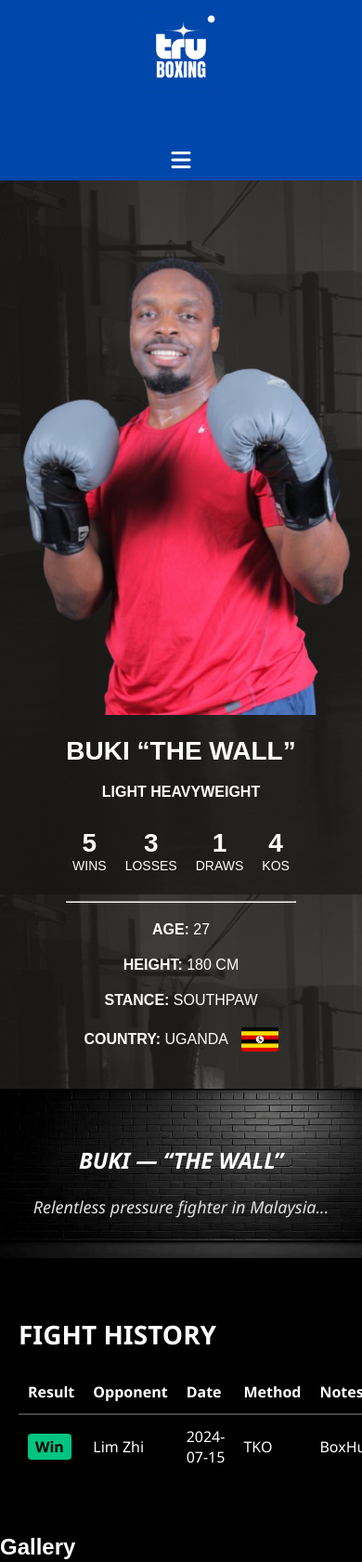
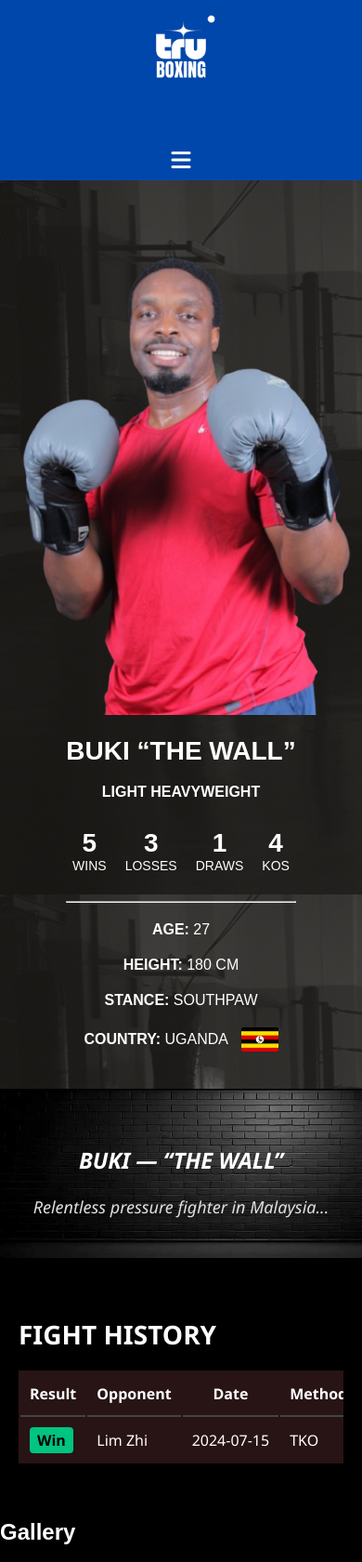
Before and after one commit to Tru-rep/tru-rec-website, a Flask app: page /fighter/buki in a window 390 px wide. Shown: the top 1680 px of the page at 93% size. Run offline with Flask 3, Linux system fonts and the light colour scheme.

Commit message:
Update fighter profile design, responsive fixes, and scrollable table

```diff
--- a/static/css/fighter_profile.css
+++ b/static/css/fighter_profile.css
@@ -1,3 +1,9 @@
+*,
+*::before,
+*::after {
+  box-sizing: border-box;
+}
+
 body {
   font-family: Arial, sans-serif;
   background-color: #000;
@@ -236,12 +242,35 @@ h3 {
   margin-bottom: 20px;
   color: #fff;
 }
+.fight-history table::-webkit-scrollbar {
+  height: 6px;
+}
+.fight-history table::-webkit-scrollbar-thumb {
+  background-color: #555;
+  border-radius: 3px;
+}
 
+/* Wrapper for horizontal scroll */
 .fight-history table {
-  width: 100%;
-  border-collapse: collapse;
-  text-align: left;
+  display: block;
+  overflow-x: auto;
+  white-space: nowrap;
+  max-width: 100%;
+  background-color: rgba(133, 67, 67, 0.3); /* Optional for visibility */
 }
+.table-scroll-wrapper {
+  overflow-x: auto;
+  max-width: 100%;
+  margin: 0 auto; /* ✅ Center the scroll container */
+  -webkit-overflow-scrolling: touch;
+}
+
+.table-scroll-wrapper table {
+  margin: 0 auto;        /* ✅ Center the table within */
+  min-width: 600px;      /* ✅ Avoid shrinking too much */
+  white-space: nowrap;   /* ✅ Force scroll if needed */
+}
+
 
 .fight-history th, .fight-history td {
   padding: 12px 10px;
@@ -250,11 +279,6 @@ h3 {
 .fight-history th {
   font-weight: 600;
   border-bottom: 2px solid #444;
-}
-.fight-history td:nth-child(5) {
-  white-space: normal;
-  overflow-wrap: break-word;
-  max-width: 180px;
 }
 
 
@@ -430,4 +454,9 @@ img.hover\:scale-105:hover {
   .overlay p {
     font-size: 16px;
   }
-}
+  .fight-history table {
+    overflow-x: auto;
+    display: block;
+    white-space: nowrap;
+    -webkit-overflow-scrolling: touch; /* Smooth iOS scrolling */
+}}
--- a/templates/fighter_profile.html
+++ b/templates/fighter_profile.html
@@ -76,9 +76,9 @@
   <h2><em>{{ fighter.name }}</em>{% if fighter.nickname %} — “{{ fighter.nickname }}”{% endif %}</h2>
   <p>{{ fighter.description }}</p>
 </div>
-
 <div class="fight-history">
   <h2>FIGHT HISTORY</h2>
+  <div class="table-scroll-wrapper">
     <table>
       <thead>
         <tr>
@@ -105,6 +105,7 @@
         {% endfor %}
       </tbody>
     </table>
+  </div>
 
   {% if fighter.fight_history|length > 5 %}
   <div class="show-more-container">
@@ -112,6 +113,7 @@
   </div>
   {% endif %}
 </div>
+
 
 <section class="px-4 md:px-12 lg:px-32 py-10">
   <h2 class="text-white text-3xl font-extrabold mb-6">Gallery</h2>
```
Lines whose indentation alone changed are shown as unchanged.
